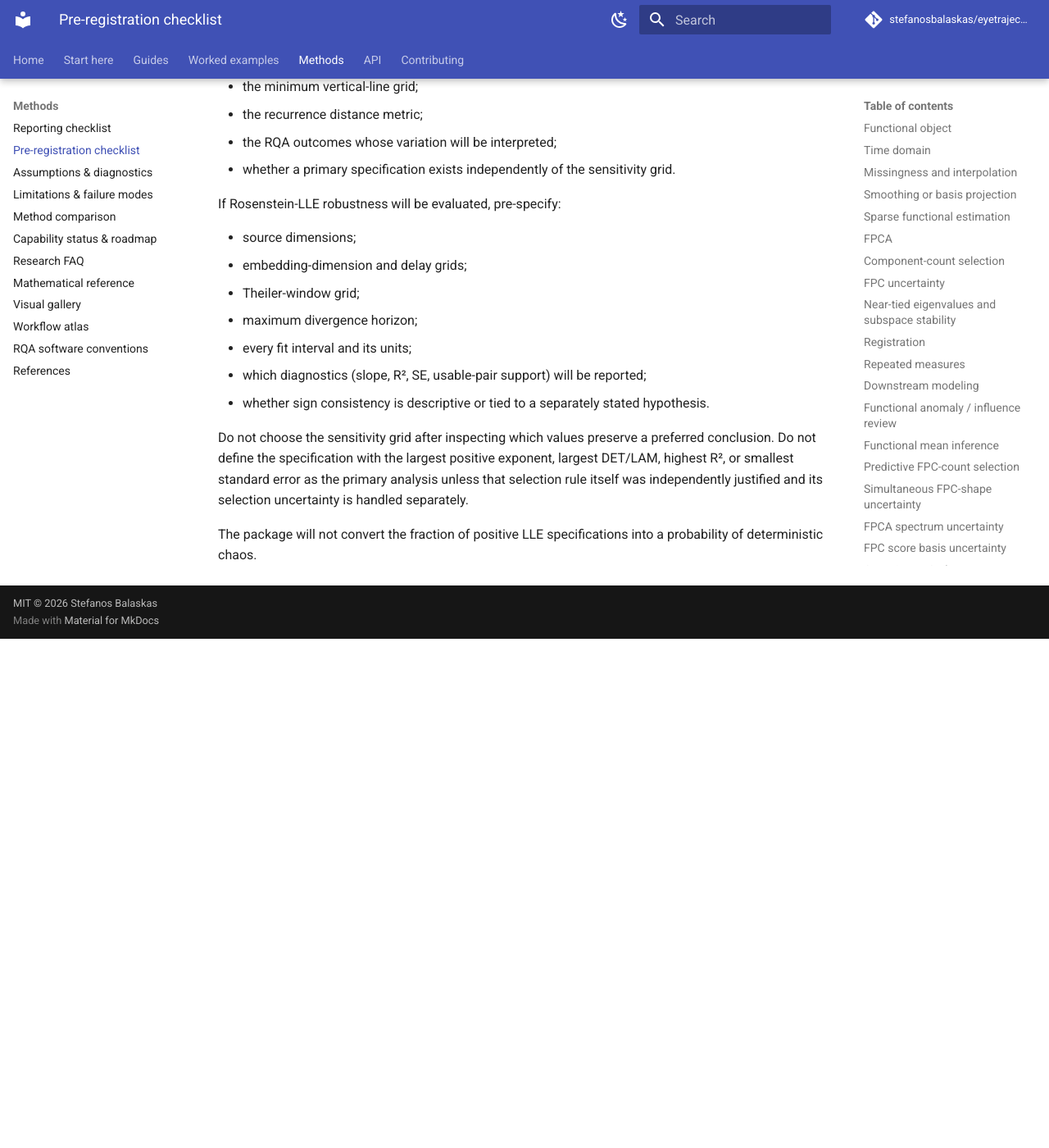
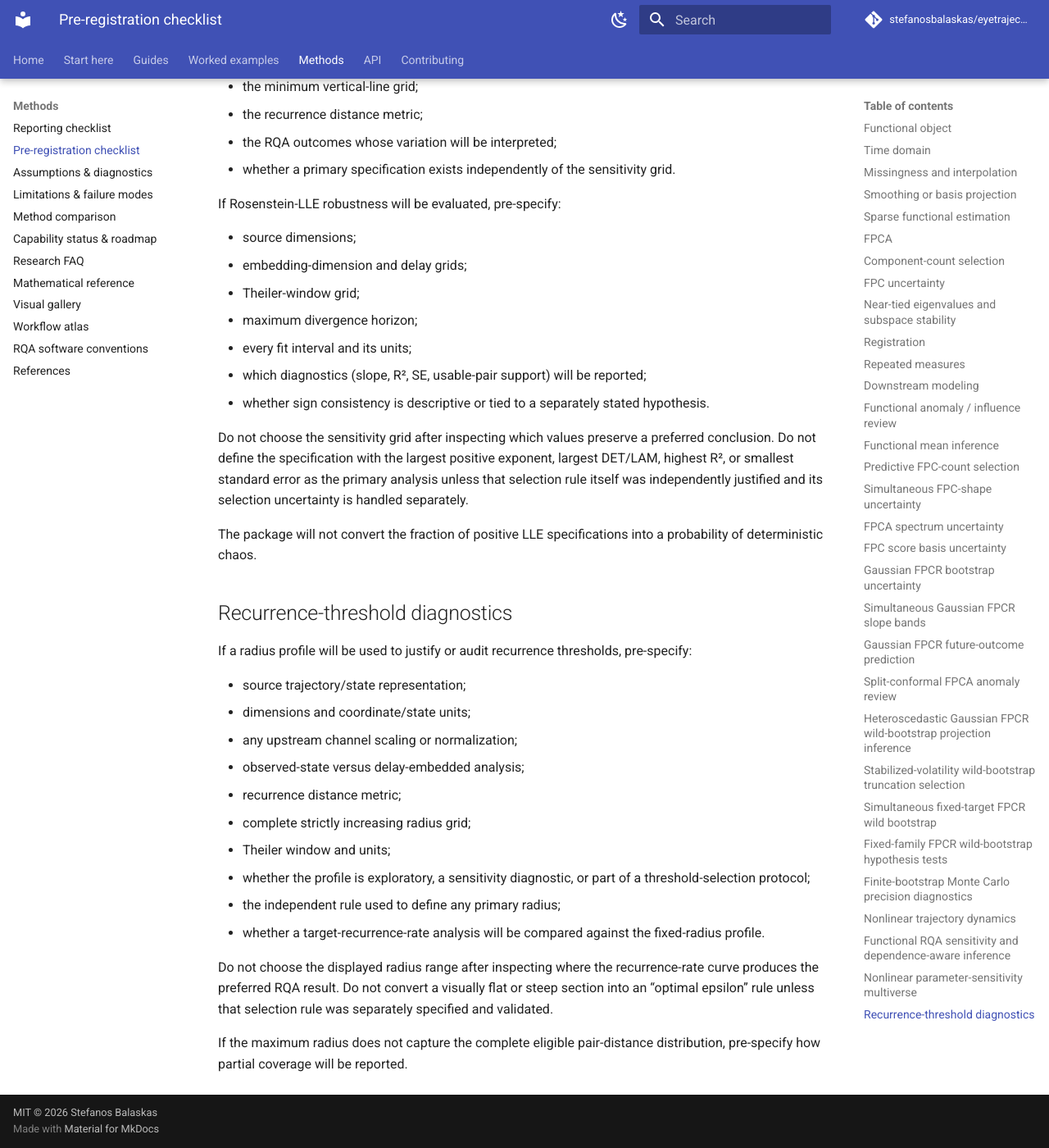
Before and after one commit to stefanosbalaskas/eyetrajectoriespy, an MkDocs documentation site: the page built from docs/methods/preregistration.md, in a window 1280 px wide and 1400 px high, scrolled down 14686 px. Shown: the whole window at 82% size. Built offline with MkDocs 1.6.1 and Material for MkDocs 9.7.7, drawn with Linux system fonts in a browser that asks for light colours; comment, search, counter and statistics services are not loaded; before the commit the page ends 15465 px from its top, so only the background shows below that.

Commit message:
Add recurrence threshold diagnostic preregistration

```diff
--- a/docs/methods/preregistration.md
+++ b/docs/methods/preregistration.md
@@ -490,3 +490,23 @@ If Rosenstein-LLE robustness will be evaluated, pre-specify:
 Do not choose the sensitivity grid after inspecting which values preserve a preferred conclusion. Do not define the specification with the largest positive exponent, largest DET/LAM, highest R², or smallest standard error as the primary analysis unless that selection rule itself was independently justified and its selection uncertainty is handled separately.
 
 The package will not convert the fraction of positive LLE specifications into a probability of deterministic chaos.
+
+
+## Recurrence-threshold diagnostics
+
+If a radius profile will be used to justify or audit recurrence thresholds, pre-specify:
+
+- source trajectory/state representation;
+- dimensions and coordinate/state units;
+- any upstream channel scaling or normalization;
+- observed-state versus delay-embedded analysis;
+- recurrence distance metric;
+- complete strictly increasing radius grid;
+- Theiler window and units;
+- whether the profile is exploratory, a sensitivity diagnostic, or part of a threshold-selection protocol;
+- the independent rule used to define any primary radius;
+- whether a target-recurrence-rate analysis will be compared against the fixed-radius profile.
+
+Do not choose the displayed radius range after inspecting where the recurrence-rate curve produces the preferred RQA result. Do not convert a visually flat or steep section into an “optimal epsilon” rule unless that selection rule was separately specified and validated.
+
+If the maximum radius does not capture the complete eligible pair-distance distribution, pre-specify how partial coverage will be reported.
```
